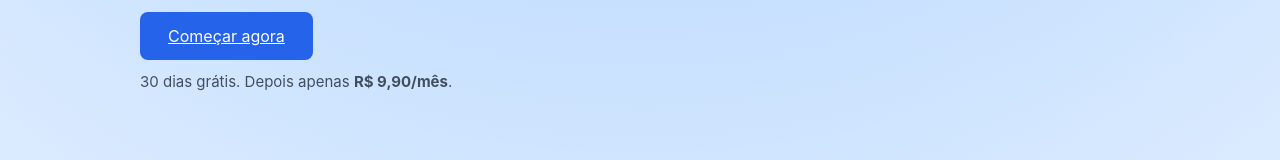
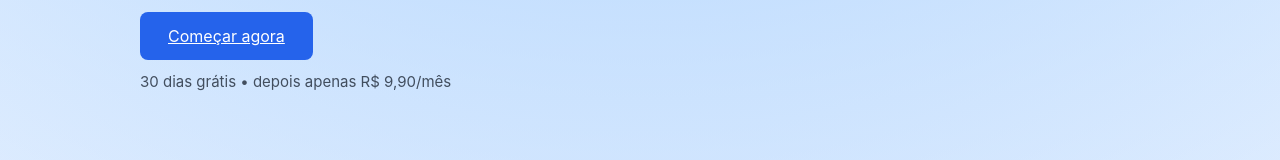
Before and after one commit to mongedeti/radar-m, a Next.js app: page / in a window 1280 px wide. Shown: the part 444-604 px from the top of the page. Built offline with nearby package versions, Linux system fonts and the light colour scheme.

Commit message:
Update page.tsx

```diff
--- a/src/app/page.tsx
+++ b/src/app/page.tsx
@@ -44,8 +44,7 @@ export default function Home() {
               fontSize: 15,
             }}
           >
-            30 dias grátis.
-            Depois apenas <strong>R$ 9,90/mês</strong>.
+            30 dias grátis • depois apenas R$ 9,90/mês
           </p>
 
         </div>
```
